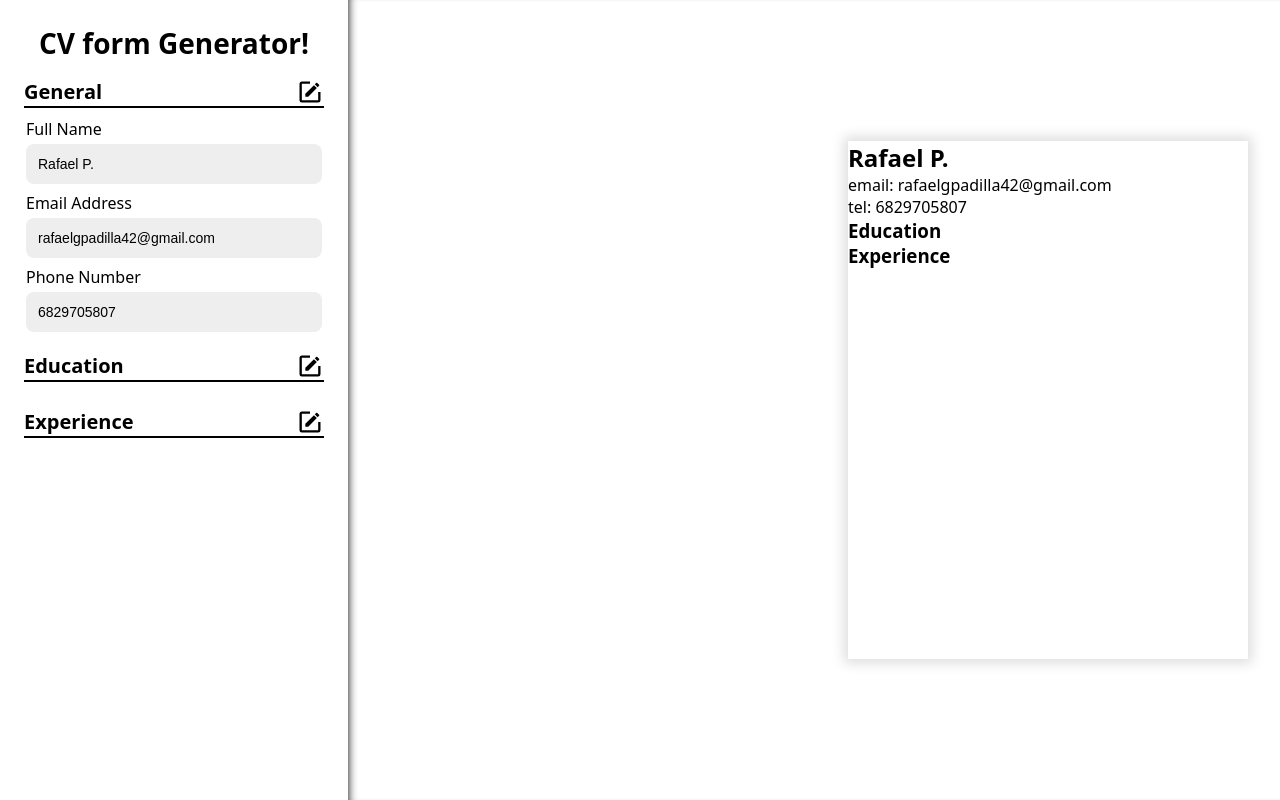
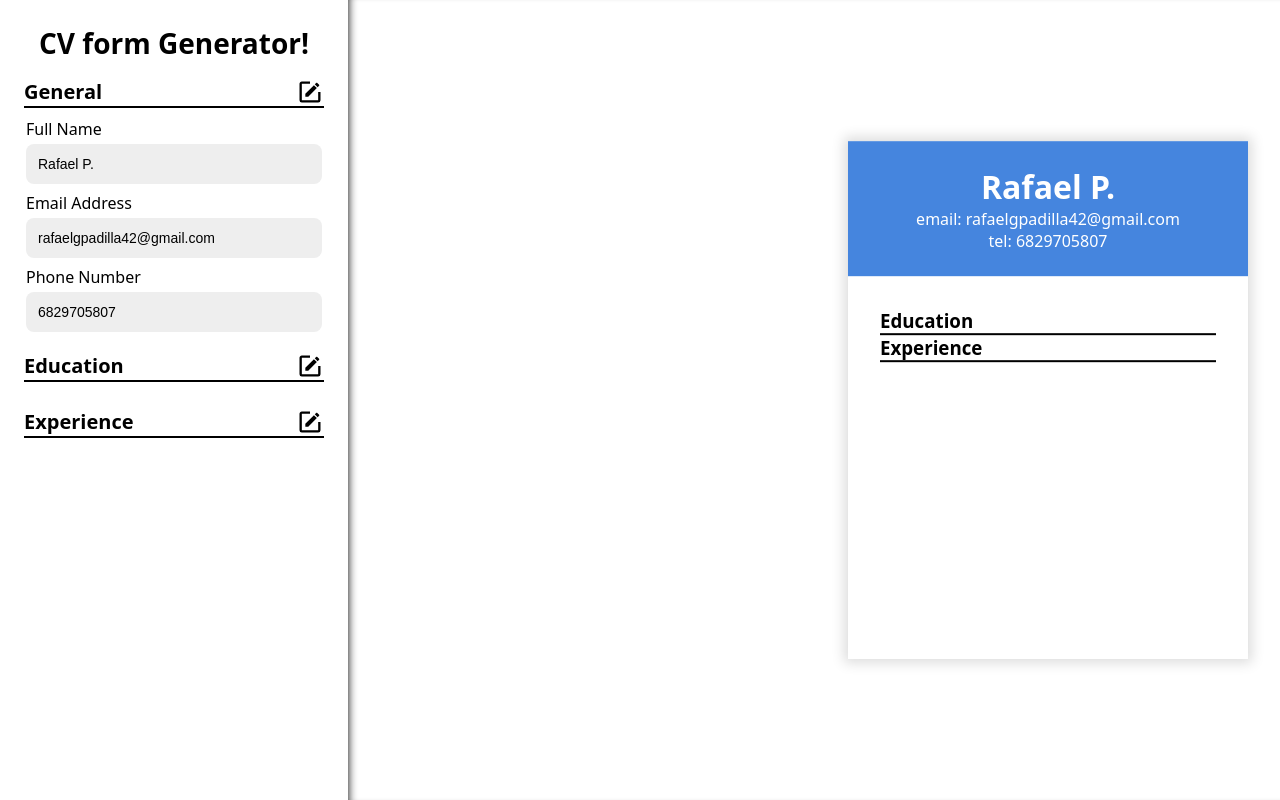
Before and after one commit to crispynoodlesoup/react-CV, a React (Vite) app: page / in a window 1280 px wide. Built offline with nearby package versions, Linux system fonts and the light colour scheme.

Commit message:
style a basic template CV

```diff
--- a/src/App.jsx
+++ b/src/App.jsx
@@ -55,10 +55,14 @@ function CV({ applicantInfo }) {
           <p>email: {applicantInfo.email}</p>
           <p>tel: {applicantInfo.phone}</p>
         </header>
-        <section>
-          <h3>Education</h3>
-          <h3>Experience</h3>
-        </section>
+        <div>
+          <section className="cv-section">
+            <h3>Education</h3>
+          </section>
+          <section className="cv-section">
+            <h3>Experience</h3>
+          </section>
+        </div>
       </div>
     </main>
   );
--- a/style/app.css
+++ b/style/app.css
@@ -138,3 +138,22 @@ main {
   aspect-ratio: 17/22;
   box-shadow: 0 0 12px 4px rgb(221, 221, 221);
 }
+
+.cv-page header {
+  color: white;
+  padding: 24px 16px;
+  text-align: center;
+  background-color: hsl(215, 70%, 57%);
+}
+
+.cv-page header h2 {
+  font-size: 32px;
+}
+
+.cv-page div {
+  padding: 32px;
+}
+
+.cv-section h3 {
+  border-bottom: 2px solid black;
+}
```
